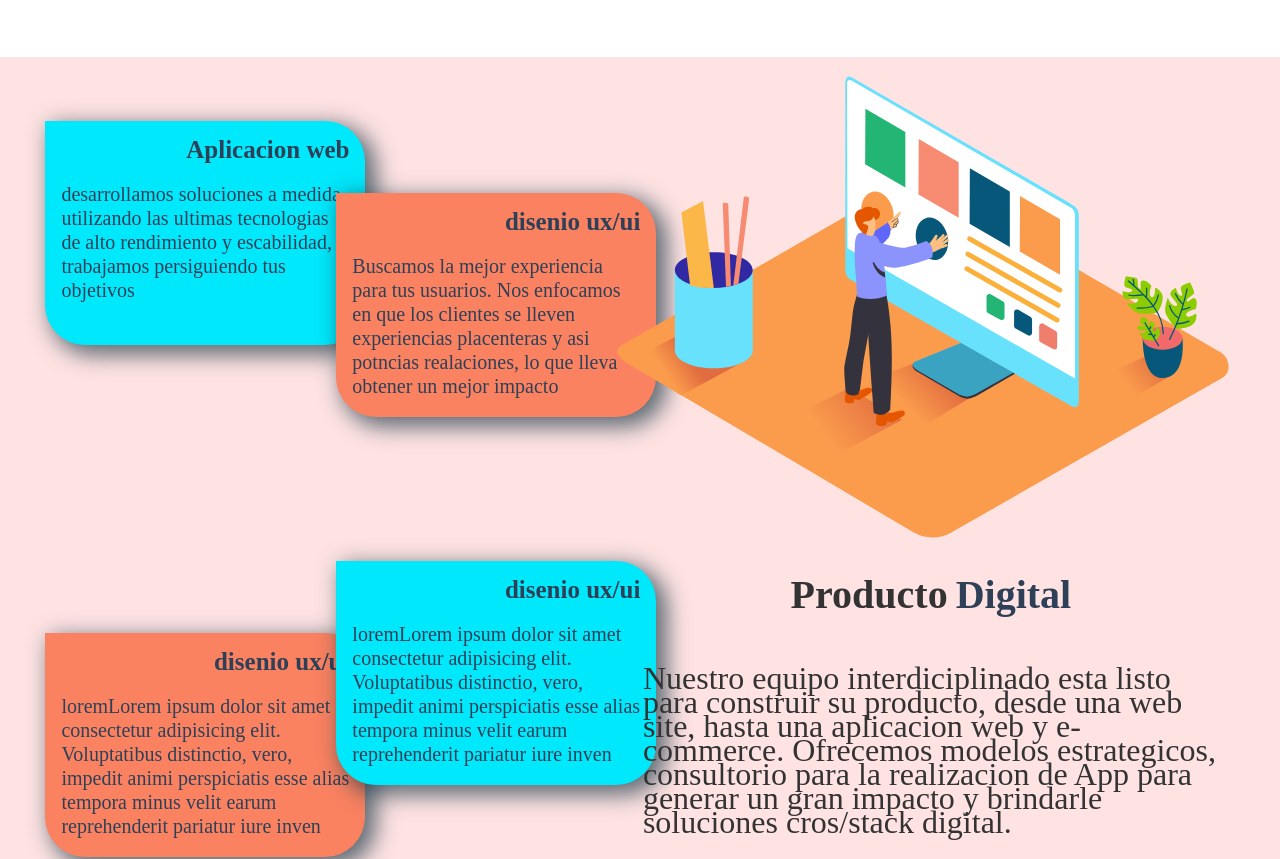
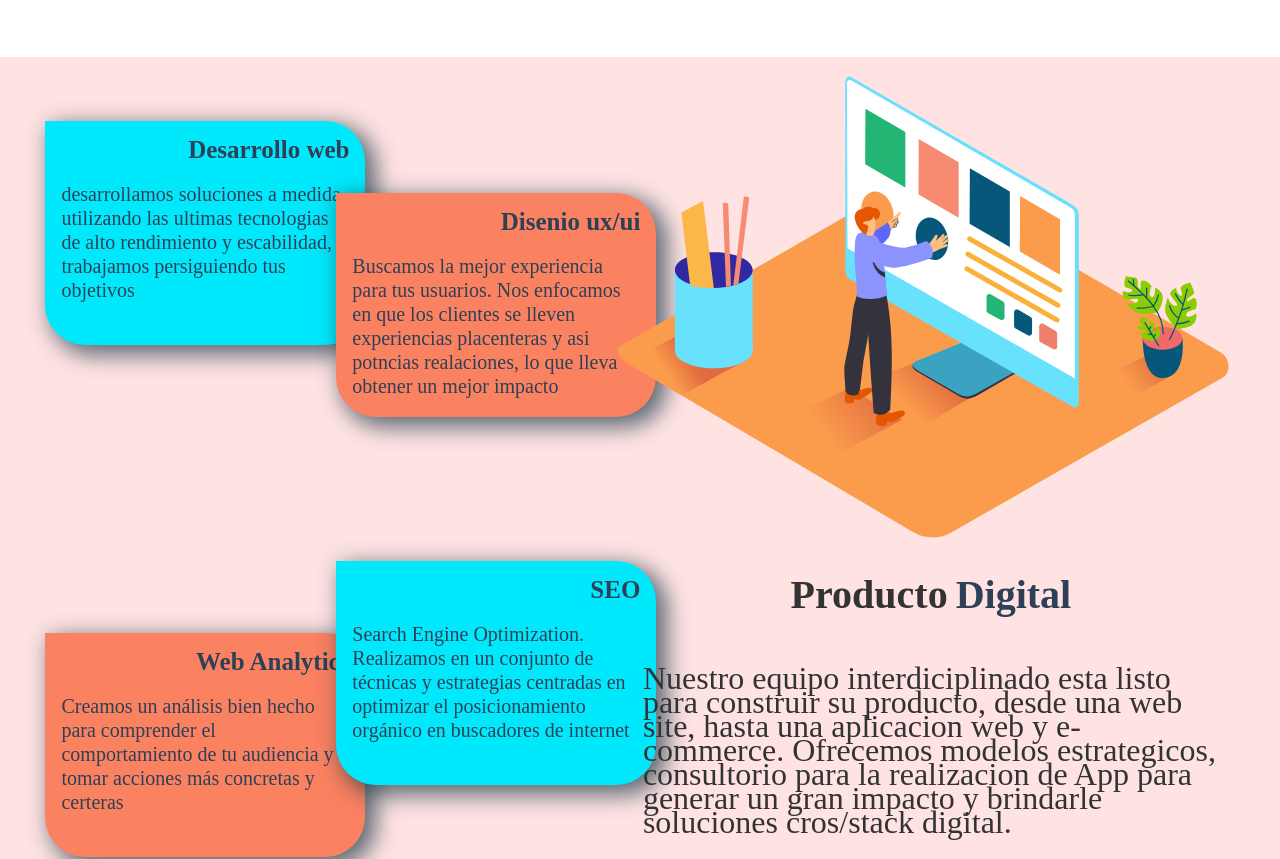
Before and after one commit to laumansillaa/freeDevs, a React (Vite) app in the folder client/: page / in a window 1280 px wide. Shown: the part 740-1599 px from the top of the page. Built offline with nearby package versions, Linux system fonts and the light colour scheme.

Commit message:
Se realiza una mejora de redaccion en servicie

```diff
--- a/client/src/components/Servicie/Servicie.jsx
+++ b/client/src/components/Servicie/Servicie.jsx
@@ -10,10 +10,10 @@ const Servicie = () => {
     <>
     <Box className={style.contentAbout}>
       <Box className={style.cards}>
-       <Card  title="Aplicacion web" info="desarrollamos soluciones a medida, utilizando las ultimas tecnologias de alto rendimiento y escabilidad, trabajamos persiguiendo tus objetivos"/>
-       <CardSec title="disenio ux/ui" info="Buscamos la mejor experiencia para tus usuarios. Nos enfocamos en que los clientes se lleven experiencias placenteras y asi potncias realaciones, lo que lleva obtener un mejor impacto"/>
-       <CardSec title="disenio ux/ui" info="loremLorem ipsum dolor sit amet consectetur adipisicing elit. Voluptatibus distinctio, vero, impedit animi perspiciatis esse alias tempora minus velit earum reprehenderit pariatur iure inven "/>
-       <Card title="disenio ux/ui" info="loremLorem ipsum dolor sit amet consectetur adipisicing elit. Voluptatibus distinctio, vero, impedit animi perspiciatis esse alias tempora minus velit earum reprehenderit pariatur iure inven "/>
+       <Card  title="Desarrollo web" info="desarrollamos soluciones a medida, utilizando las ultimas tecnologias de alto rendimiento y escabilidad, trabajamos persiguiendo tus objetivos"/>
+       <CardSec title="Disenio ux/ui" info="Buscamos la mejor experiencia para tus usuarios. Nos enfocamos en que los clientes se lleven experiencias placenteras y asi potncias realaciones, lo que lleva obtener un mejor impacto"/>
+       <CardSec title="Web Analytics" info="Creamos un análisis bien hecho para comprender el comportamiento de tu audiencia y tomar acciones más concretas y certeras"/>
+       <Card title="SEO" info="Search Engine Optimization. Realizamos en un conjunto de técnicas y estrategias centradas en optimizar el posicionamiento orgánico en buscadores de internet"/>
 
       </Box>
       <Box  className={style.data}>
```
